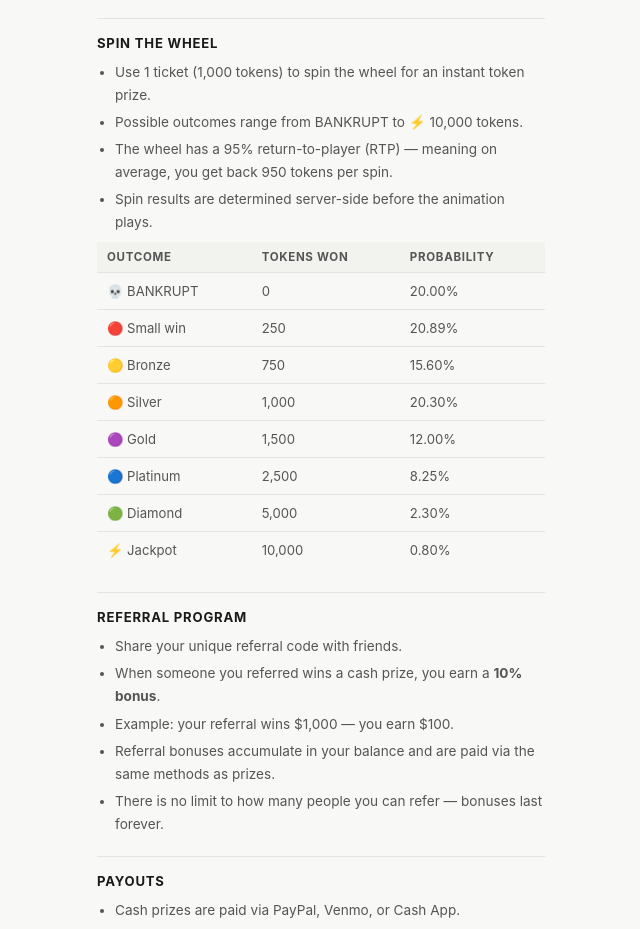
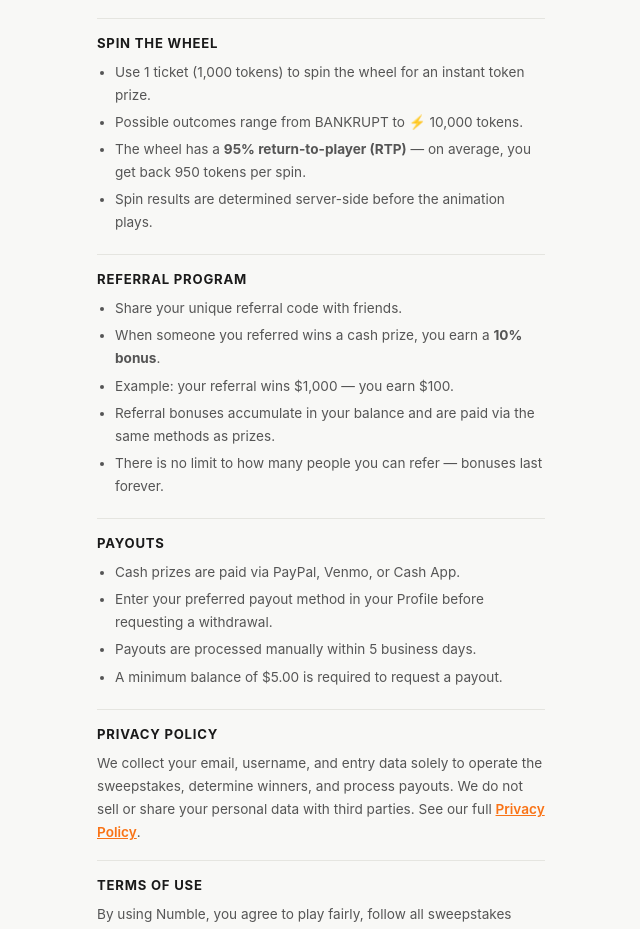
Before and after one commit to salumastake-code/numble-react, a React (Vite) app: page /rules in a window 1280 px wide. Shown: the part 1400-2329 px from the top of the page, without its empty margins (319-959 px from the left). Built offline with nearby package versions, Linux system fonts and the light colour scheme; sample sign-in values are in the browser's storage.

Commit message:
fix: rules — simplify spin section to just 95% RTP, remove full odds table

```diff
--- a/src/pages/Rules.jsx
+++ b/src/pages/Rules.jsx
@@ -92,23 +92,9 @@ export default function Rules() {
           <ul>
             <li>Use 1 ticket (1,000 tokens) to spin the wheel for an instant token prize.</li>
             <li>Possible outcomes range from BANKRUPT to ⚡ 10,000 tokens.</li>
-            <li>The wheel has a 95% return-to-player (RTP) — meaning on average, you get back 950 tokens per spin.</li>
+            <li>The wheel has a <strong>95% return-to-player (RTP)</strong> — on average, you get back 950 tokens per spin.</li>
             <li>Spin results are determined server-side before the animation plays.</li>
           </ul>
-
-          <table className="rules-table">
-            <thead><tr><th>Outcome</th><th>Tokens Won</th><th>Probability</th></tr></thead>
-            <tbody>
-              <tr><td>💀 BANKRUPT</td><td>0</td><td>20.00%</td></tr>
-              <tr><td>🔴 Small win</td><td>250</td><td>20.89%</td></tr>
-              <tr><td>🟡 Bronze</td><td>750</td><td>15.60%</td></tr>
-              <tr><td>🟠 Silver</td><td>1,000</td><td>20.30%</td></tr>
-              <tr><td>🟣 Gold</td><td>1,500</td><td>12.00%</td></tr>
-              <tr><td>🔵 Platinum</td><td>2,500</td><td>8.25%</td></tr>
-              <tr><td>🟢 Diamond</td><td>5,000</td><td>2.30%</td></tr>
-              <tr><td>⚡ Jackpot</td><td>10,000</td><td>0.80%</td></tr>
-            </tbody>
-          </table>
         </Section>
 
         <Section title="Referral Program">
```
